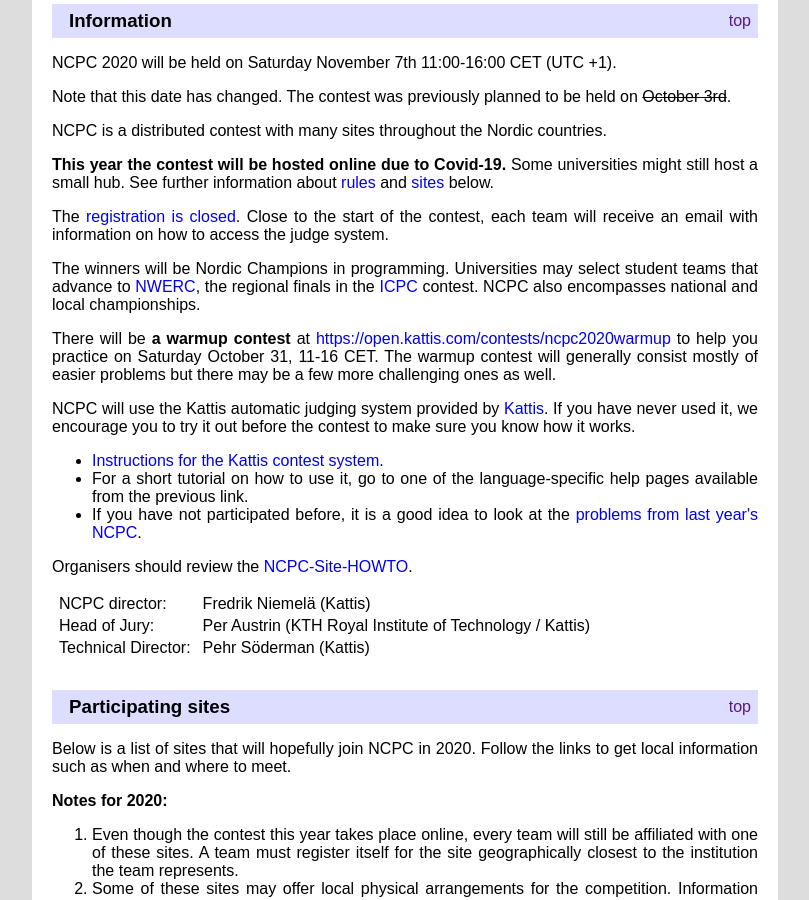
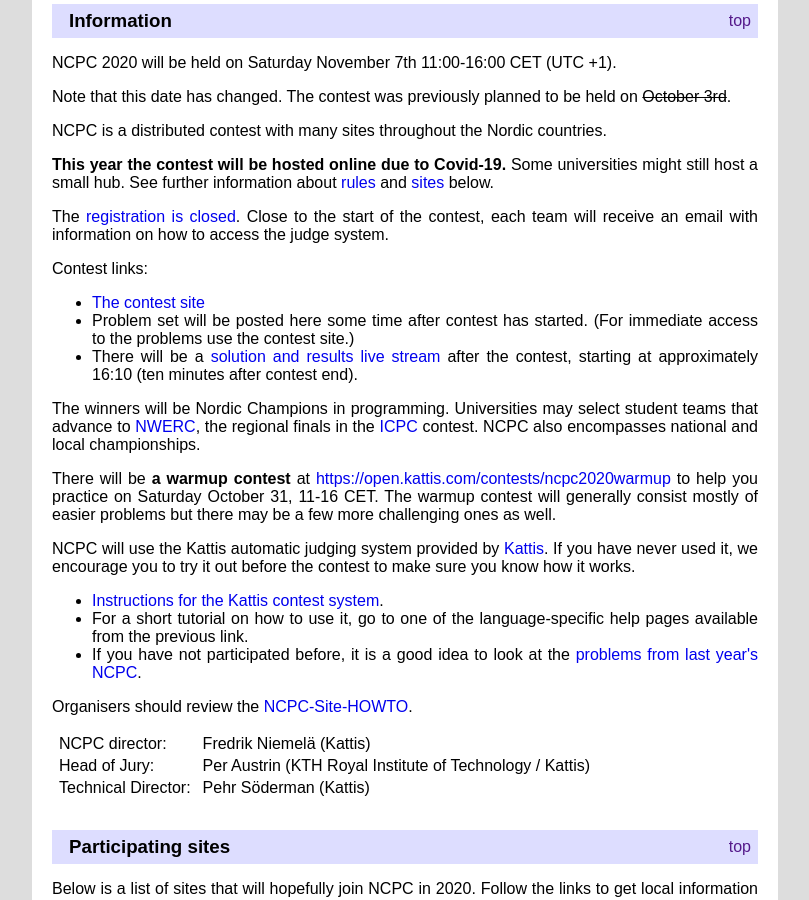
Before and after one commit to icpc/ncpc-web, a Jekyll site: the page built from ncpc2020/index.html, in a window 1280 px wide and 900 px high, scrolled down 329 px. Shown: the whole window, without its empty margins (235-1044 px from the left). Built offline with Jekyll 4.4.1, drawn with Linux system fonts in a browser that asks for light colours.

Commit message:
some 2020 contest links

```diff
--- a/ncpc2020/index.html
+++ b/ncpc2020/index.html
@@ -37,12 +37,15 @@
 </p>
 
 
-
-<!-- TODO - after contest enter new links to the following.
+<p>Contest links:
 <ul>
-  <li><a href="http://ncpc19.kattis.com/standings">Final results</a></li>
-  <li>Problem set
-    [<a href="ncpc2019problems.pdf">PDF</a>].</li>
+  <li><a href="http://ncpc20.kattis.com/standings">The contest site</a></li>
+  <li>Problem set will be posted here some time after contest has started. (For immediate access to the problems use the contest site.)
+   <!-- [<a href="ncpc2019problems.pdf">PDF</a>].-->
+  </li>
+  <li>There will be a <a href="https://youtu.be/yZn6xKEN1uU">solution and results live stream</a> after the contest, starting at approximately 16:10 (ten minutes after contest end).
+  </li>
+  <!--
   <li>Slides describing solutions
     [<a href="ncpc19slides.pdf">PDF</a>].</li>
   <li>Judges' input and output
@@ -51,9 +54,9 @@
     [<a href="ncpc2019-solutions.tar.bz2">tar.bz2</a>]. </li>
   <li><a href="https://drive.google.com/file/d/1FVbC8O4c7fiu8sDfrEydXyUqjximtHMi/view?usp=sharing">Packaged problems</a> (110 MB) including testdata, solutions, wrong solutions, output validators, input generators, problem statement sources, etc.</li>
   <li>All material are copyright 2019 by the NCPC 2019 jury. They are licensed under the <a href="http://creativecommons.org/licenses/by-sa/3.0/">Creative Commons BY-SA v3.0</a> license.</li>
+-->
 </ul>
-
--->
+</p>
 
 <!--          <p> -->
 <!--            NCPC 2019 will be held Saturday October 5th 11:00-16:00 CEST. -->
```
